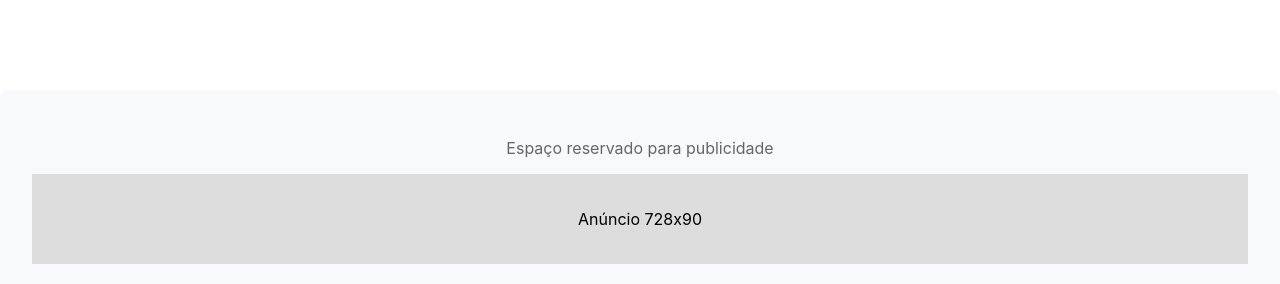
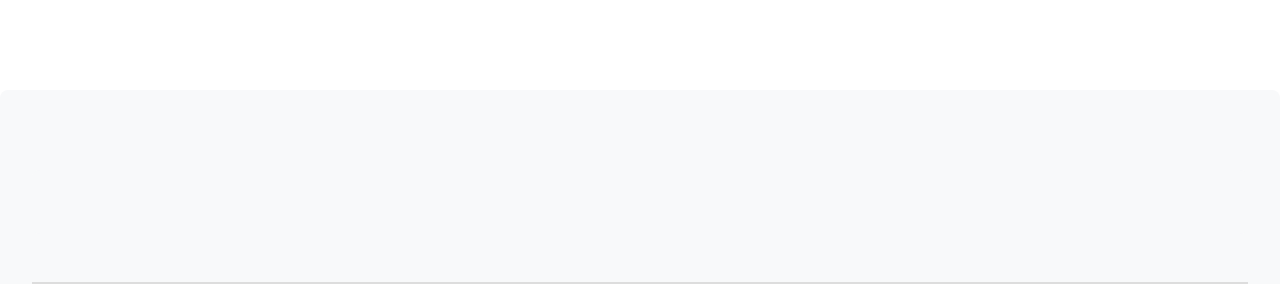
Before and after one commit to Goncalves95/cooking, a React (Create React App) app in the folder lusobites/: page / in a window 1280 px wide. Shown: the part 1080-1364 px from the top of the page. Built offline with nearby package versions, Linux system fonts and the light colour scheme.

Commit message:
add publicity on home

```diff
--- a/lusobites/src/pages/Home/Home.js
+++ b/lusobites/src/pages/Home/Home.js
@@ -271,7 +271,7 @@ const Home = () => {
       </CategorySection>
 
       <AdBanner>
-        <p>Espaço reservado para publicidade</p>
+      <AdBanner slot="1234567890" format="auto" />
         <div style={{ background: '#ddd', height: '90px', display: 'flex', alignItems: 'center', justifyContent: 'center' }}>
           Anúncio 728x90
         </div>
```
